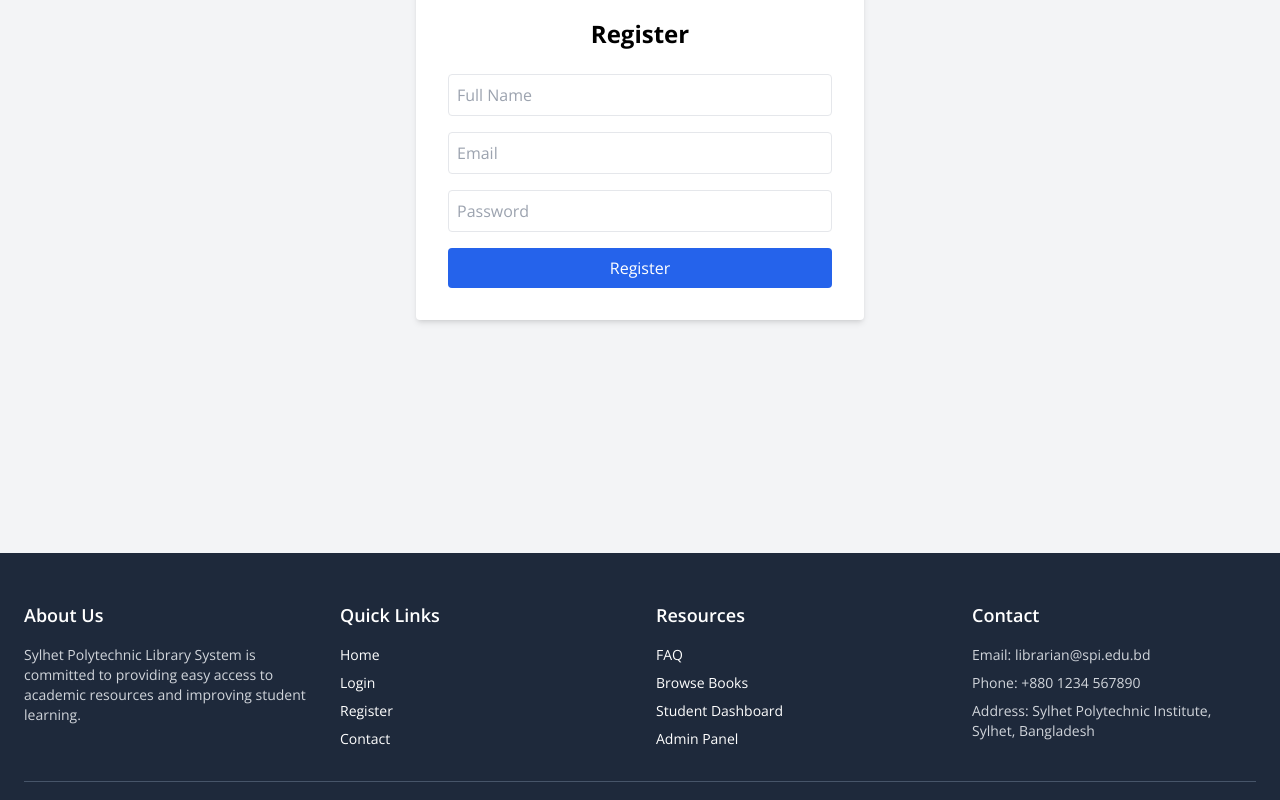
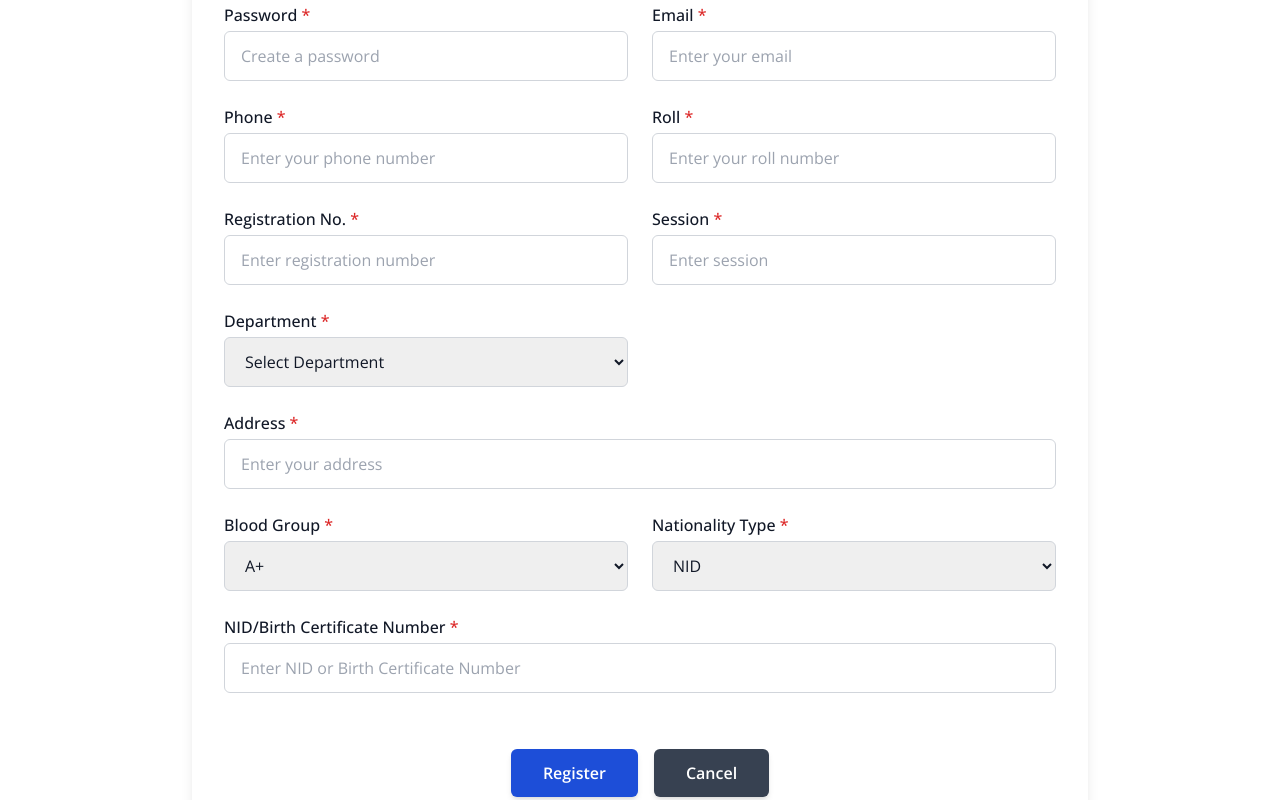
Before and after one commit to anmamun0/spi-library, a React (Vite) app: page /register in a window 1280 px wide. Shown: the part 380-1180 px from the top of the page. Built offline with nearby package versions, Linux system fonts and the light colour scheme.

Commit message:
Register Page Done

```diff
--- a/src/pages/Register.jsx
+++ b/src/pages/Register.jsx
@@ -1,59 +1,325 @@
-import { useState } from "react";
+import React, { useState } from 'react';
+import axios from 'axios';
 
-export default function Register() {
-  const [form, setForm] = useState({ name: "", email: "", password: "" });
+const Register = () => {
+  const [formData, setFormData] = useState({
+    username: '',
+    full_name: '',
+    password: '',
+    email: '',
+    phone: '',
+    roll: '',
+    registration: '',
+    session: '',
+    department: '',
+    address: '',
+    blood: 'A+',
+    nationality_type: 'NID',
+    nationality_number: '',
+    role: 'student',
+  });
+
+  const departments = ['CSE', 'EEE', 'ME', 'CE', 'BBA', 'ECE', 'IPE'];
+  const bloodGroups = ['A+', 'A-', 'B+', 'B-', 'O+', 'O-', 'AB+', 'AB-'];
+  const nationalityTypes = [
+    { value: 'NID', label: 'NID' },
+    { value: 'BIRTH', label: 'Birth Certificate' },
+  ];
 
   const handleChange = (e) => {
-    setForm({ ...form, [e.target.name]: e.target.value });
+    const { name, value } = e.target;
+    setFormData((prev) => ({ ...prev, [name]: value }));
   };
 
-  const handleSubmit = (e) => {
+  const handleSubmit = async (e) => {
     e.preventDefault();
-    console.log("Registering:", form);
-    // Integrate API call here
+    try {
+      const response = await axios.post('https://your-api-url.com/user/register/', formData);
+      console.log(response.data);
+      alert('Registration successful!');
+      // Optionally reset form or redirect here
+    } catch (error) {
+      console.error(error);
+      alert('Registration failed.');
+    }
   };
 
   return (
-    <div className="min-h-screen flex items-center justify-center bg-gray-100">
-      <form
-        onSubmit={handleSubmit}
-        className="bg-white p-8 rounded shadow-md w-full max-w-md"
-      >
-        <h2 className="text-2xl font-bold mb-6 text-center">Register</h2>
+    <div className="max-w-4xl mx-auto p-8 bg-white shadow-lg mt-8 rounded-lg mb-6">
+      <h2 className="text-3xl font-semibold mb-12 text-center text-blue-800">Student Registration</h2>
+      <form onSubmit={handleSubmit} className="grid grid-cols-1 md:grid-cols-2 gap-6 text-gray-900">
+        {/* Username */}
+        <div className="flex flex-col">
+          <label htmlFor="username" className="mb-1 font-medium">
+            Username <span className="text-red-600">*</span>
+          </label>
           <input
+            id="username"
             type="text"
-          name="name"
-          placeholder="Full Name"
-          className="w-full p-2 mb-4 border rounded"
-          value={form.name}
+            name="username"
+            placeholder="Enter your username"
+            value={formData.username}
             onChange={handleChange}
             required
+            className="border border-gray-300 px-4 py-3 rounded-md focus:outline-none focus:ring-2 focus:ring-blue-600 transition"
           />
+        </div>
+
+        {/* Full Name */}
+        <div className="flex flex-col">
+          <label htmlFor="full_name" className="mb-1 font-medium">
+            Full Name <span className="text-red-600">*</span>
+          </label>
           <input
+            id="full_name"
+            type="text"
+            name="full_name"
+            placeholder="Enter your full name"
+            value={formData.full_name}
+            onChange={handleChange}
+            required
+            className="border border-gray-300 px-4 py-3 rounded-md focus:outline-none focus:ring-2 focus:ring-blue-600 transition"
+          />
+        </div>
+
+        {/* Password */}
+        <div className="flex flex-col">
+          <label htmlFor="password" className="mb-1 font-medium">
+            Password <span className="text-red-600">*</span>
+          </label>
+          <input
+            id="password"
+            type="password"
+            name="password"
+            placeholder="Create a password"
+            value={formData.password}
+            onChange={handleChange}
+            required
+            className="border border-gray-300 px-4 py-3 rounded-md focus:outline-none focus:ring-2 focus:ring-blue-600 transition"
+          />
+        </div>
+
+        {/* Email */}
+        <div className="flex flex-col">
+          <label htmlFor="email" className="mb-1 font-medium">
+            Email <span className="text-red-600">*</span>
+          </label>
+          <input
+            id="email"
             type="email"
             name="email"
-          placeholder="Email"
-          className="w-full p-2 mb-4 border rounded"
-          value={form.email}
+            placeholder="Enter your email"
+            value={formData.email}
             onChange={handleChange}
             required
+            className="border border-gray-300 px-4 py-3 rounded-md focus:outline-none focus:ring-2 focus:ring-blue-600 transition"
           />
+        </div>
+
+        {/* Phone */}
+        <div className="flex flex-col">
+          <label htmlFor="phone" className="mb-1 font-medium">
+            Phone <span className="text-red-600">*</span>
+          </label>
           <input
-          type="password"
-          name="password"
-          placeholder="Password"
-          className="w-full p-2 mb-4 border rounded"
-          value={form.password}
+            id="phone"
+            type="tel"
+            name="phone"
+            placeholder="Enter your phone number"
+            value={formData.phone}
             onChange={handleChange}
             required
+            pattern="^\+?\d{7,15}$"
+            title="Enter a valid phone number"
+            className="border border-gray-300 px-4 py-3 rounded-md focus:outline-none focus:ring-2 focus:ring-blue-600 transition"
           />
+        </div>
+
+        {/* Roll */}
+        <div className="flex flex-col">
+          <label htmlFor="roll" className="mb-1 font-medium">
+            Roll <span className="text-red-600">*</span>
+          </label>
+          <input
+            id="roll"
+            type="text"
+            name="roll"
+            placeholder="Enter your roll number"
+            value={formData.roll}
+            onChange={handleChange}
+            required
+            className="border border-gray-300 px-4 py-3 rounded-md focus:outline-none focus:ring-2 focus:ring-blue-600 transition"
+          />
+        </div>
+
+        {/* Registration */}
+        <div className="flex flex-col">
+          <label htmlFor="registration" className="mb-1 font-medium">
+            Registration No. <span className="text-red-600">*</span>
+          </label>
+          <input
+            id="registration"
+            type="text"
+            name="registration"
+            placeholder="Enter registration number"
+            value={formData.registration}
+            onChange={handleChange}
+            required
+            className="border border-gray-300 px-4 py-3 rounded-md focus:outline-none focus:ring-2 focus:ring-blue-600 transition"
+          />
+        </div>
+
+        {/* Session */}
+        <div className="flex flex-col">
+          <label htmlFor="session" className="mb-1 font-medium">
+            Session <span className="text-red-600">*</span>
+          </label>
+          <input
+            id="session"
+            type="text"
+            name="session"
+            placeholder="Enter session"
+            value={formData.session}
+            onChange={handleChange}
+            required
+            className="border border-gray-300 px-4 py-3 rounded-md focus:outline-none focus:ring-2 focus:ring-blue-600 transition"
+          />
+        </div>
+
+        {/* Department */}
+        <div className="flex flex-col">
+          <label htmlFor="department" className="mb-1 font-medium">
+            Department <span className="text-red-600">*</span>
+          </label>
+          <select
+            id="department"
+            name="department"
+            value={formData.department}
+            onChange={handleChange}
+            required
+            className="border border-gray-300 px-4 py-3 rounded-md focus:outline-none focus:ring-2 focus:ring-blue-600 transition"
+          >
+            <option value="" disabled>
+              Select Department
+            </option>
+            {departments.map((dept) => (
+              <option key={dept} value={dept}>
+                {dept}
+              </option>
+            ))}
+          </select>
+        </div>
+
+        {/* Address */}
+        <div className="flex flex-col md:col-span-2">
+          <label htmlFor="address" className="mb-1 font-medium">
+            Address <span className="text-red-600">*</span>
+          </label>
+          <input
+            id="address"
+            type="text"
+            name="address"
+            placeholder="Enter your address"
+            value={formData.address}
+            onChange={handleChange}
+            required
+            className="border border-gray-300 px-4 py-3 rounded-md focus:outline-none focus:ring-2 focus:ring-blue-600 transition"
+          />
+        </div>
+
+        {/* Blood Group */}
+        <div className="flex flex-col">
+          <label htmlFor="blood" className="mb-1 font-medium">
+            Blood Group <span className="text-red-600">*</span>
+          </label>
+          <select
+            id="blood"
+            name="blood"
+            value={formData.blood}
+            onChange={handleChange}
+            required
+            className="border border-gray-300 px-4 py-3 rounded-md focus:outline-none focus:ring-2 focus:ring-blue-600 transition"
+          >
+            {bloodGroups.map((group) => (
+              <option key={group} value={group}>
+                {group}
+              </option>
+            ))}
+          </select>
+        </div>
+
+        {/* Nationality Type */}
+        <div className="flex flex-col">
+          <label htmlFor="nationality_type" className="mb-1 font-medium">
+            Nationality Type <span className="text-red-600">*</span>
+          </label>
+          <select
+            id="nationality_type"
+            name="nationality_type"
+            value={formData.nationality_type}
+            onChange={handleChange}
+            required
+            className="border border-gray-300 px-4 py-3 rounded-md focus:outline-none focus:ring-2 focus:ring-blue-600 transition"
+          >
+            {nationalityTypes.map(({ value, label }) => (
+              <option key={value} value={value}>
+                {label}
+              </option>
+            ))}
+          </select>
+        </div>
+
+        {/* Nationality Number */}
+        <div className="flex flex-col md:col-span-2">
+          <label htmlFor="nationality_number" className="mb-1 font-medium">
+            NID/Birth Certificate Number <span className="text-red-600">*</span>
+          </label>
+          <input
+            id="nationality_number"
+            type="text"
+            name="nationality_number"
+            placeholder="Enter NID or Birth Certificate Number"
+            value={formData.nationality_number}
+            onChange={handleChange}
+            required
+            className="border border-gray-300 px-4 py-3 rounded-md focus:outline-none focus:ring-2 focus:ring-blue-600 transition"
+          />
+        </div>
+
+        {/* Buttons */}
+        <div className="md:col-span-2 flex gap-4 justify-center mt-8 pb-12">
           <button
             type="submit"
-          className="w-full bg-blue-600 text-white py-2 rounded hover:bg-blue-700"
+            className="bg-blue-700 text-white px-8 py-3 rounded-md hover:bg-blue-800 transition font-semibold shadow-md"
           >
             Register
           </button>
+          <button
+            type="reset"
+            onClick={() => setFormData({
+              username: '',
+              full_name: '',
+              password: '',
+              email: '',
+              phone: '',
+              roll: '',
+              registration: '',
+              session: '',
+              department: '',
+              address: '',
+              blood: 'A+',
+              nationality_type: 'NID',
+              nationality_number: '',
+              role: 'student',
+            })}
+            className="bg-gray-700 text-white px-8 py-3 rounded-md hover:bg-gray-800 transition font-semibold shadow-md"
+          >
+            Cancel
+          </button>
+        </div>
       </form>
     </div>
   );
-}
+};
+
+export default Register;
```
Also changed, not shown: src/assets/css/style.css (line endings or trailing spaces). Lines whose indentation alone changed are shown as unchanged.
